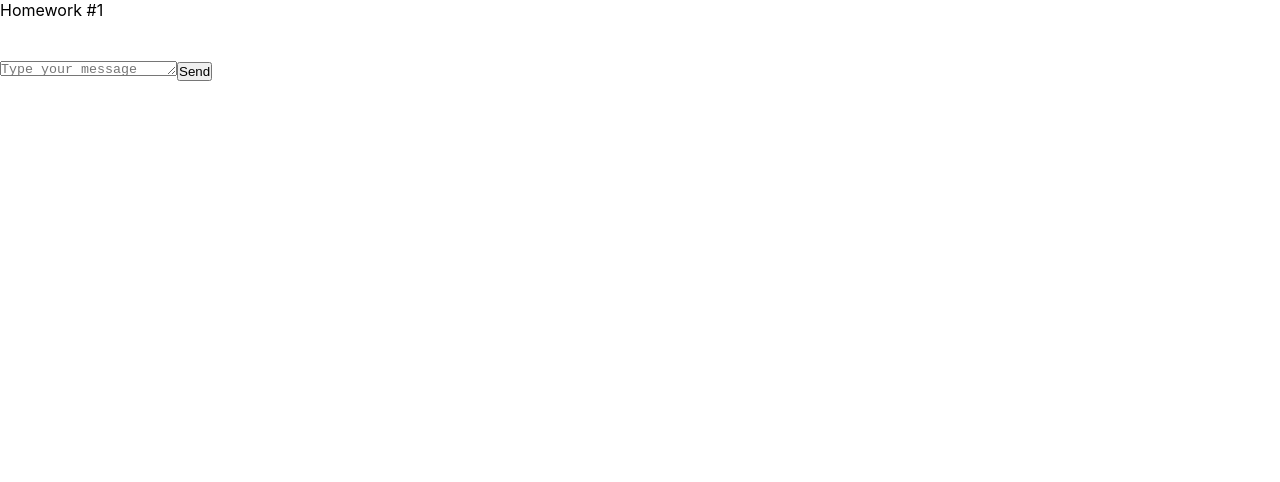
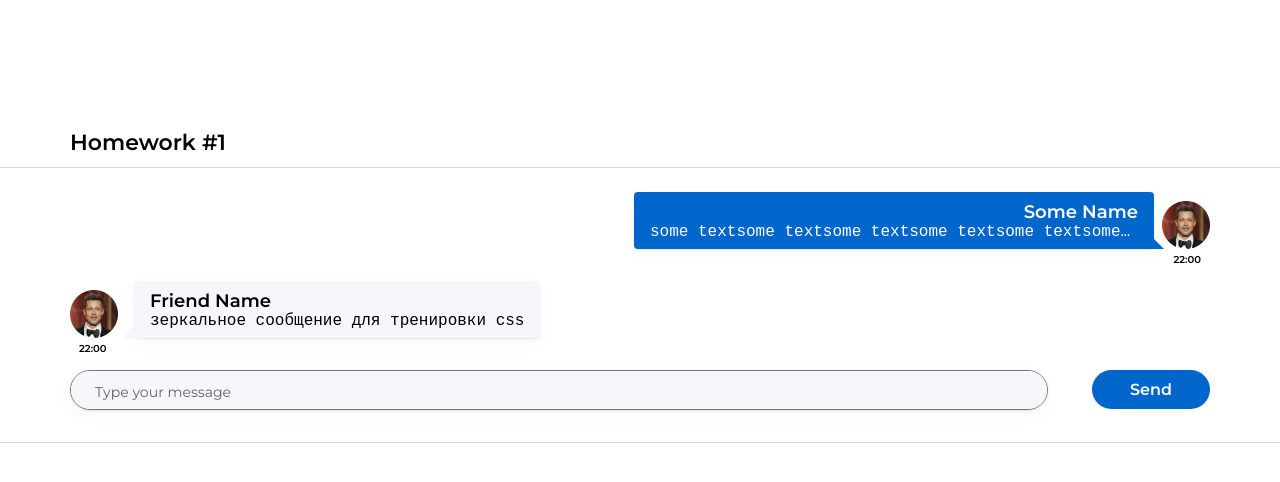
Before and after one commit to sfgardev/hws2, a React (Create React App) app: page / in a window 1280 px wide. Shown: the top 482 px of the page. Built offline with nearby package versions, Linux system fonts and the light colour scheme.

Commit message:
sprint 2 hw week 1

```diff
--- a/src/s1-main/App.module.css
+++ b/src/s1-main/App.module.css
@@ -1,11 +1,23 @@
+@import url("https://fonts.googleapis.com/css2?family=Montserrat:ital,wght@0,100..900;1,100..900&display=swap");
+
 .App {
-    --header_height: 60px;
+  --header_height: 60px;
+
+  font-family: "Montserrat", sans-serif;
+  font-optical-sizing: auto;
+  font-weight: 400;
+  font-style: normal;
 }
 
 .hw {
-
+  border-top: 1px solid #d9d9d9;
+  border-bottom: 1px solid #d9d9d9;
+  padding: 1.5rem 4.375rem 2rem;
 }
 
 .hwTitle {
-
+  margin: 8.125rem 0 0.625rem 4.375rem;
+  font-size: 1.375rem;
+  line-height: 1.22;
+  font-weight: 600;
 }
--- a/src/s2-homeworks/hw01/HW1.tsx
+++ b/src/s2-homeworks/hw01/HW1.tsx
@@ -1,9 +1,9 @@
-import React from 'react'
-import Message from './message/Message'
-import MessageSender from './message-sender/MessageSender'
-import s2 from '../../s1-main/App.module.css'
-import FriendMessage from './friend-message/FriendMessage'
-import avatar from './avatar.png'
+import React from "react";
+import Message from "./message/Message";
+import MessageSender from "./message-sender/MessageSender";
+import s2 from "../../s1-main/App.module.css";
+import FriendMessage from "./friend-message/FriendMessage";
+import avatar from "./avatar.png";
 
 /*
  * 1 - описать тип MessageType
@@ -14,35 +14,49 @@ import avatar from './avatar.png'
  * */
 
 // нужно создать правильный тип вместо any
-export type MessageType = any
+type UserType = {
+  avatar: string;
+  name: string;
+};
+
+type MessageType = {
+  text: string;
+  time: string;
+};
+
+export type MessageStateType = {
+  id: number;
+  user: UserType;
+  message: MessageType;
+};
 
 // структуру объекта не менять
-export const message0: MessageType = {
+export const message0: MessageStateType = {
   id: 0,
   user: {
     avatar: avatar, // можно менять
-        name: 'Some Name',  // можно менять
+    name: "Some Name", // можно менять
   },
   message: {
-        text: 'some textsome textsome textsome textsome textsome textsome text', // можно менять
-        time: '22:00', // можно менять
+    text: "some textsome textsome textsome textsome textsome textsome text", // можно менять
+    time: "22:00", // можно менять
   },
-}
-export const friendMessage0: MessageType = {
+};
+export const friendMessage0: MessageStateType = {
   id: 100,
   user: {
     avatar: avatar, // можно менять
-        name: 'Friend Name', // можно менять
+    name: "Friend Name", // можно менять
   },
   message: {
-        text: 'зеркальное сообщение для тренировки css', // можно менять
-        time: '22:00', // можно менять
+    text: "зеркальное сообщение для тренировки css", // можно менять
+    time: "22:00", // можно менять
   },
-}
+};
 
 const HW1 = () => {
   return (
-        <div id={'hw1'}>
+    <div id={"hw1"}>
       <div className={s2.hwTitle}>Homework #1</div>
       <div className={s2.hw}>
         {/*проверка отображения (не менять)*/}
@@ -55,7 +69,7 @@ const HW1 = () => {
         <MessageSender M={Message} />
       </div>
     </div>
-    )
-}
+  );
+};
 
-export default HW1
+export default HW1;
--- a/src/s2-homeworks/hw01/friend-message/FriendMessage.module.css
+++ b/src/s2-homeworks/hw01/friend-message/FriendMessage.module.css
@@ -1,31 +1,57 @@
 .friendMessage {
-
+  max-width: 28.875rem;
+  position: relative;
+  margin-bottom: 2rem;
 }
 
 .friendImageAndText {
-
+  display: flex;
+  justify-content: space-between;
+  align-items: flex-end;
+  gap: 1rem;
 }
 
 .friendImageAndText img {
-
+  width: 3rem;
+  height: 3rem;
 }
 
 .friendText {
-
+  padding: 0.5rem 1rem;
+  background-color: #f5f7fb;
+  color: #000;
+  box-shadow: 0px 1px 2px 0px rgba(29, 33, 38, 0.1),
+    0px 5px 20px 0px rgba(29, 33, 38, 0.03);
+  border-radius: 4px;
+  flex: 1;
+  position: relative;
 }
 
 .friendText:after {
-
+  content: "";
+  position: absolute;
+  border-bottom: 16px solid #f5f7fb;
+  border-left: 16px solid transparent;
+  left: -13px;
+  bottom: -1px;
 }
 
 .friendName {
-
+  font-size: 1.13rem;
+  font-weight: 600;
 }
 
 .friendMessageText {
-
+  font-size: 1rem;
+  font-weight: 400;
+  text-overflow: ellipsis;
+  overflow: hidden;
 }
 
 .friendTime {
-
+  font-size: 0.625rem;
+  font-weight: 600;
+  position: absolute;
+  left: 9px;
+  bottom: -17px;
 }
--- a/src/s2-homeworks/hw01/friend-message/FriendMessage.tsx
+++ b/src/s2-homeworks/hw01/friend-message/FriendMessage.tsx
@@ -1,49 +1,57 @@
-import React from 'react'
-import s from './FriendMessage.module.css'
+import React from "react";
+import s from "./FriendMessage.module.css";
+import { MessageStateType } from "../HW1";
+
+type FriendMessagePropsType = {
+  message: MessageStateType;
+};
 
 // создать тип вместо any и отобразить приходящие данные
-const FriendMessage = (props: any) => {
+const FriendMessage = (props: FriendMessagePropsType) => {
+  const {
+    message: { text, time },
+    user: { avatar, name },
+  } = props.message;
+
   return (
     <div
-            id={'hw1-friend-message-' + props.message.id}
+      id={"hw1-friend-message-" + props.message.id}
       className={s.friendMessage}
     >
       <div className={s.friendImageAndText}>
         <img
-                    id={'hw1-friend-avatar-' + props.message.id}
+          id={"hw1-friend-avatar-" + props.message.id}
           // создаёт студент
-
+          src={avatar}
+          alt="Profile avatar"
           //
         />
         <div className={s.friendText}>
           <div
-                        id={'hw1-friend-name-' + props.message.id}
+            id={"hw1-friend-name-" + props.message.id}
             className={s.friendName}
           >
             {/*создаёт студент*/}
-
+            {name}
             {/**/}
           </div>
           <pre
-                        id={'hw1-friend-text-' + props.message.id}
+            id={"hw1-friend-text-" + props.message.id}
             className={s.friendMessageText}
           >
             {/*создаёт студент*/}
-
+            {text}
             {/**/}
           </pre>
         </div>
       </div>
-            <div
-                id={'hw1-friend-time-' + props.message.id}
-                className={s.friendTime}
-            >
+      <div id={"hw1-friend-time-" + props.message.id} className={s.friendTime}>
         {/*создаёт студент*/}
-
+        {time}
         {/**/}
       </div>
     </div>
-    )
-}
+  );
+};
 
-export default FriendMessage
+export default FriendMessage;
--- a/src/s2-homeworks/hw01/message-sender/MessageSender.module.css
+++ b/src/s2-homeworks/hw01/message-sender/MessageSender.module.css
@@ -1,18 +1,41 @@
 .sendForm {
-
+  display: flex;
+  align-items: center;
+  gap: 2.75rem;
 }
 
 .textarea {
+  flex-grow: 1;
+  padding: 0.75rem 1.5rem;
+  border-radius: 1.25rem;
+  box-shadow: 0rem 0.06rem 0.13rem 0rem rgba(29, 33, 38, 0.1),
+    0rem 0.31rem 1.25rem 0rem rgba(29, 33, 38, 0.03);
+  background: rgb(245, 247, 251);
+  resize: none;
+}
 
+.textarea::placeholder {
+  font-family: "Montserrat", sans-serif;
+  font-size: 0.88rem;
+  color: rgba(0, 0, 0, 0.6);
 }
 
 .button {
-
+  border: none;
+  padding: 0.625rem 2.375rem;
+  border-radius: 1.25rem;
+  background: rgb(0, 102, 204);
+  color: #fff;
+  font-family: "Montserrat", sans-serif;
+  font-weight: 600;
+  font-size: 1rem;
+  cursor: pointer;
+  transition: all 0.35s;
 }
 
 .button:hover {
-
+  background: rgb(1, 84, 166);
 }
 .button:active {
-
+  translate: 0 2px;
 }
--- a/src/s2-homeworks/hw01/message/Message.module.css
+++ b/src/s2-homeworks/hw01/message/Message.module.css
@@ -1,31 +1,59 @@
 .message {
-
+  max-width: 36rem;
+  position: relative;
+  margin-left: auto;
+  margin-bottom: 2rem;
 }
 
 .imageAndText {
-
+  display: flex;
+  justify-content: space-between;
+  align-items: flex-end;
 }
 
 .imageAndText img {
-
+  width: 3rem;
+  height: 3rem;
+  order: 1;
 }
 
 .text {
-
+  padding: 0.5rem 1rem;
+  background-color: #0066cc;
+  color: #fff;
+  box-shadow: 0px 1px 2px 0px rgba(29, 33, 38, 0.1),
+    0px 5px 20px 0px rgba(29, 33, 38, 0.03);
+  border-radius: 4px;
+  position: relative;
 }
 
 .text:after {
-
+  content: "";
+  position: absolute;
+  border-bottom: 16px solid #0066cc;
+  border-right: 16px solid transparent;
+  right: -10px;
+  bottom: 0;
 }
 
 .name {
-
+  text-align: right;
+  font-size: 1.13rem;
+  font-weight: 600;
 }
 
 .messageText {
-
+  font-size: 1rem;
+  font-weight: 400;
+  width: 30.5rem;
+  text-overflow: ellipsis;
+  overflow: hidden;
 }
 
 .time {
-
+  font-size: 0.625rem;
+  font-weight: 600;
+  position: absolute;
+  right: 9px;
+  bottom: -17px;
 }
--- a/src/s2-homeworks/hw01/message/Message.tsx
+++ b/src/s2-homeworks/hw01/message/Message.tsx
@@ -1,40 +1,46 @@
-import React from 'react'
-import s from './Message.module.css'
+import React from "react";
+import s from "./Message.module.css";
+import { MessageStateType } from "../HW1";
 
 // нужно создать правильный тип вместо any
-export type MessagePropsType = any
+export type MessagePropsType = {
+  message: MessageStateType;
+};
 
 // нужно отобразить приходящие данные
 const Message = (props: MessagePropsType) => {
+  const { message, user } = props.message;
+
   return (
-        <div id={'hw1-message-' + props.message.id} className={s.message}>
+    <div id={"hw1-message-" + props.message.id} className={s.message}>
       <div className={s.imageAndText}>
         <img
-                    id={'hw1-avatar-' + props.message.id}
+          id={"hw1-avatar-" + props.message.id}
           // создаёт студент
-
+          src={user.avatar}
+          alt="Profile avatar"
           //
         />
         <div className={s.text}>
-                    <div id={'hw1-name-' + props.message.id} className={s.name}>
+          <div id={"hw1-name-" + props.message.id} className={s.name}>
             {/*создаёт студент*/}
-
+            {user.name}
             {/**/}
           </div>
-                    <pre id={'hw1-text-' + props.message.id} className={s.messageText}>
+          <pre id={"hw1-text-" + props.message.id} className={s.messageText}>
             {/*создаёт студент*/}
-
+            {message.text}
             {/**/}
           </pre>
         </div>
       </div>
-            <div id={'hw1-time-' + props.message.id} className={s.time}>
+      <div id={"hw1-time-" + props.message.id} className={s.time}>
         {/*создаёт студент*/}
-
+        {message.time}
         {/**/}
       </div>
     </div>
-    )
-}
+  );
+};
 
-export default Message
+export default Message;
```
Lines whose indentation alone changed are shown as unchanged.
